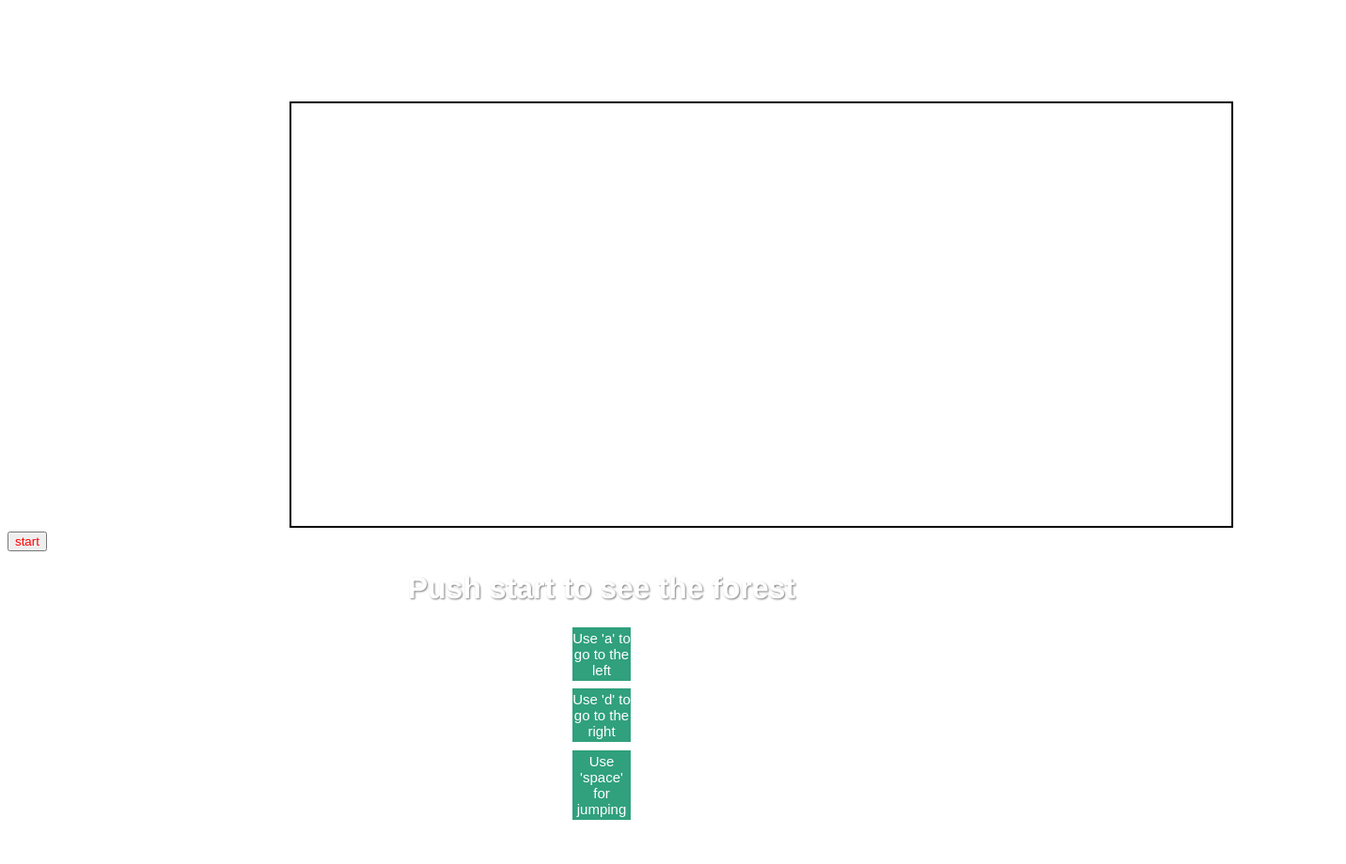
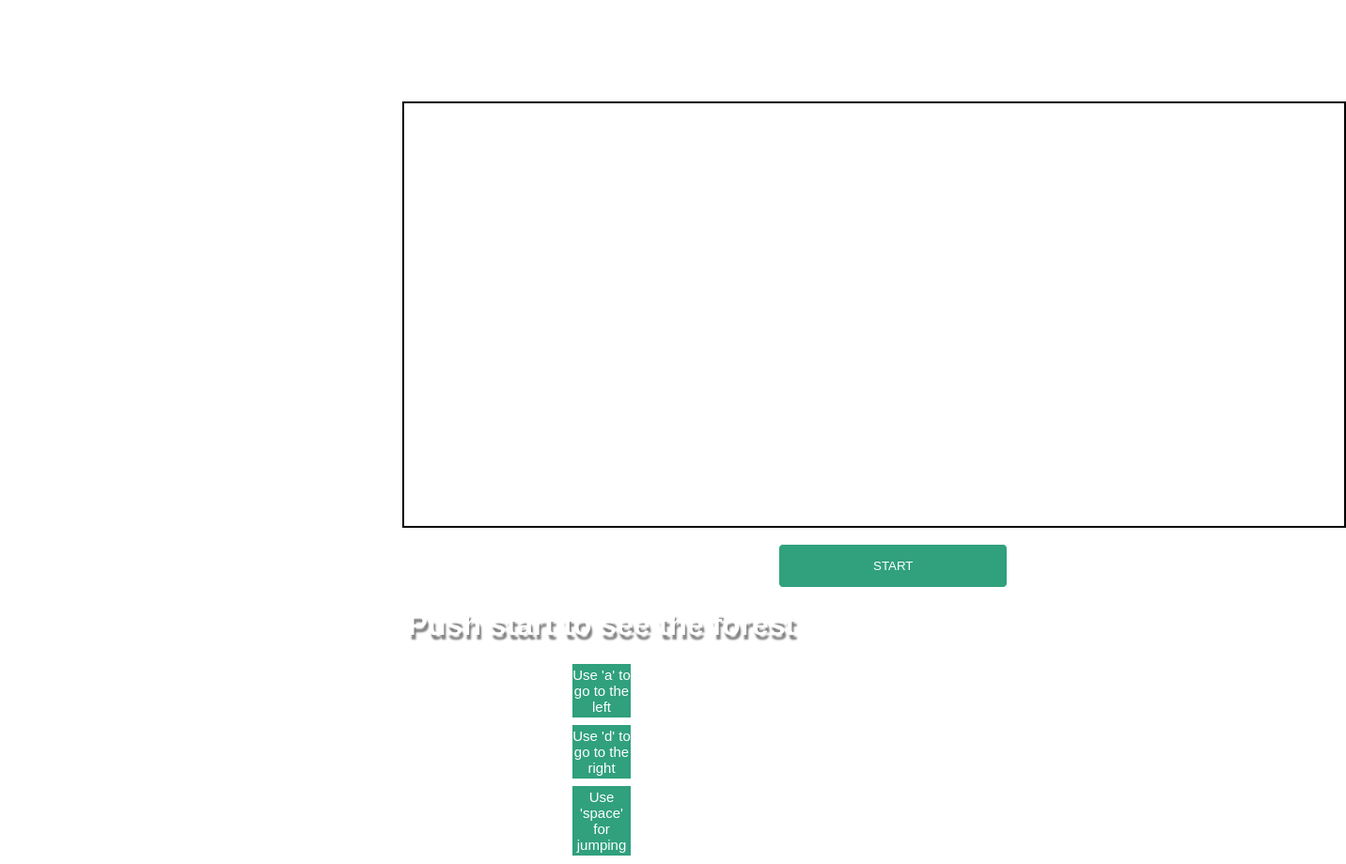
Before and after one commit to merJur/ironhackGame, a plain HTML site: page index.html in a window 1280 px wide. Shown: the whole page at 94% size, 1432 px wide, since content can reach past the window. Before the commit the page ends 882 px from the top, so only its background shows below. Drawn offline with Linux system fonts and the light colour scheme.

Commit message:
css mejorado

```diff
--- a/index.html
+++ b/index.html
@@ -8,10 +8,8 @@
     <link rel="stylesheet" href="style.css" />
   </head>
   <body>
-    <div>
-      <canvas id="canvas" width="1000" height="450"></canvas>
-      <button class="startbtn">start</button>
-    </div>
+    <div><canvas id="canvas" width="1000" height="450"></canvas></div>
+     <div class="btn"><button class="startbtn">START</button></div>
     <div>
       <h1>Push start to see the forest</h1>
       <p class="text">Use 'a' to go to the left</p>
--- a/style.css
+++ b/style.css
@@ -1,11 +1,27 @@
 #canvas {
   border: 2px solid black;
   margin-top: 100px;
-  margin-left: 300px;
+  margin-left: 420px;
 }
 
+
+.btn{
+  margin-left: 820px;
+  margin-right: 600px;
+  margin-top: 1%;
+  margin-bottom: 0.5%;
+
+}
 .startbtn {
-  color: red;
+  color: white;
+  background-color: rgb(48, 160, 125);
+  border: 1px solid white;
+  padding-left: 100px;
+  padding-top: 15px;
+  padding-right: 100px;
+  padding-bottom: 15px;
+  border-radius: 5px;
+
 }
 
 body {
@@ -17,7 +33,7 @@ h1 {
   font-family: "Franklin Gothic Medium", "Arial Narrow", Arial, sans-serif;
   color: white;
   text-align: center;
-  text-shadow: 1px 1px 2px grey;
+  text-shadow: 2px 5px 2px grey;
 }
 
 .text {
```
